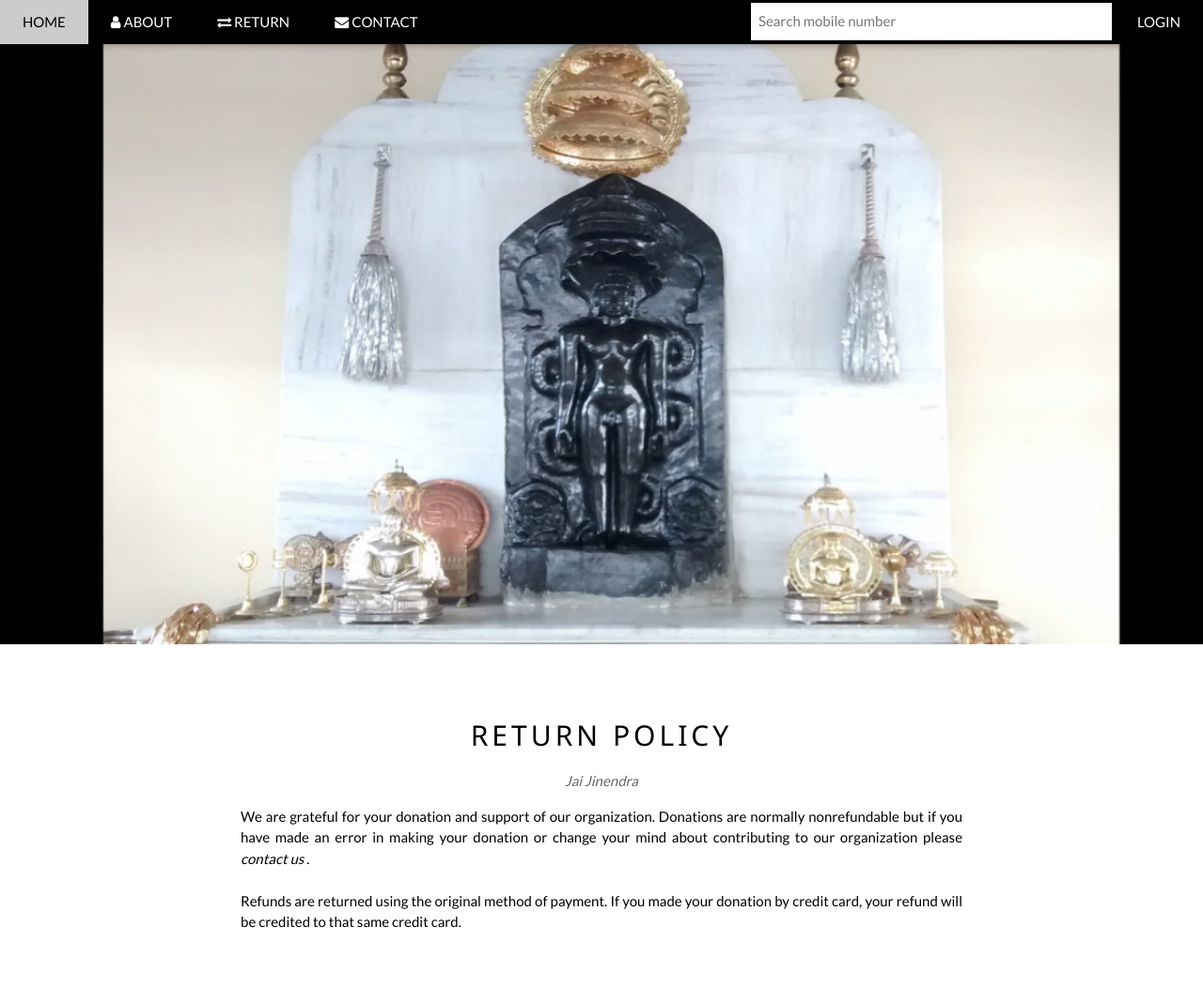
After one commit to anshjain/mandar-boli, a Django app: page /return/ in a window 1280 px wide. The commit adds this page. Shown: the top 1069 px of the page at 94% size. Run offline with Django 3.2, Linux system fonts and the light colour scheme; parts of the project's set-up code (start-up, migrations or seed data) failed here and were passed over; some libraries are stand-ins or nearby versions.

Commit message:
Add return ploicy into the App

```diff
--- a/Boli/templates/navbar.html
+++ b/Boli/templates/navbar.html
@@ -11,6 +11,9 @@
             <a href="{% url 'about' %}#about-us" class="w3-bar-item w3-button w3-padding-large w3-hide-small">
                 <i class="fa fa-user"></i> ABOUT
             </a>
+            <a href="{% url 'return' %}#returns" class="w3-bar-item w3-button w3-padding-large w3-hide-small">
+                <i class="fa fa-exchange"></i> RETURN
+            </a>
             <a href="{% url 'contact-us' %}#contact" class="w3-bar-item w3-button w3-padding-large w3-hide-small">
                 <i class="fa fa-envelope"></i> CONTACT
             </a>
@@ -23,6 +26,9 @@
         {% else %}
             <a href="{% url 'about' %}#about-us" class="w3-bar-item w3-button w3-padding-large w3-hide-small">
                 <i class="fa fa-user"></i> ABOUT
+            </a>
+            <a href="{% url 'return' %}#returns" class="w3-bar-item w3-button w3-padding-large w3-hide-small">
+                <i class="fa fa-exchange"></i> RETURN
             </a>
             <a href="{% url 'contact-us' %}#contact" class="w3-bar-item w3-button w3-padding-large w3-hide-small">
                 <i class="fa fa-envelope"></i> CONTACT
@@ -39,6 +45,7 @@
   {% if request.user.is_authenticated %}
     <a href="{% url 'add-record' %}#entry" class="w3-bar-item w3-button w3-padding-large" onclick="myFunction()">ADD</a>
     <a href="{% url 'about' %}#about-us" class="w3-bar-item w3-button w3-padding-large">ABOUT</a>
+    <a href="{% url 'return' %}#returns" class="w3-bar-item w3-button w3-padding-large" onclick="myFunction()">RETURN</a>
     <a href="{% url 'contact-us' %}#contact" class="w3-bar-item w3-button w3-padding-large" onclick="myFunction()">CONTACT</a>
     {% if request.user.is_staff and not request.user.is_superuser %}
         <a href="{% url 'admin:index' %}" class="w3-bar-item w3-button w3-padding-large">ADMIN</a>
@@ -46,6 +53,7 @@
     <a href="{% url 'logout' %}#login" class="w3-bar-item w3-button w3-padding-large" onclick="myFunction()">LOGOUT</a>
   {% else %}
     <a href="{% url 'about' %}#about-us" class="w3-bar-item w3-button w3-padding-large">ABOUT</a>
+    <a href="{% url 'return' %}#returns" class="w3-bar-item w3-button w3-padding-large" onclick="myFunction()">RETURN</a>
     <a href="{% url 'contact-us' %}#contact" class="w3-bar-item w3-button w3-padding-large" onclick="myFunction()">CONTACT</a>
     <a href="{% url 'login' %}#login" class="w3-bar-item w3-button w3-padding-large" onclick="myFunction()">LOGIN</a>
   {% endif %}
--- a/Boli/templates/records.html
+++ b/Boli/templates/records.html
@@ -93,7 +93,7 @@
                                     onclick="display_model('01', '{{total_amt}}', '{{record.boli_date|date}}', 'None')">
                             {% trans 'Paid' %} <br/>
                         </div>
-                        <div class='pm-button'>
+                        <div class='pm-button' style="float: left; width: 30%;">
                             <a target="_blank" href='https://www.payumoney.com/paybypayumoney/#/9055CFF2373C0B104DAEC8987CAF770E'>
                                 <img src='https://www.payumoney.com/media/images/payby_payumoney/new_buttons/23.png' />
                             </a>
--- /dev/null
+++ b/Boli/templates/return_policy.html
@@ -0,0 +1,19 @@
+{% extends "base.html" %}
+
+{% load staticfiles i18n %}
+
+{% block title %}{% trans "Return Policy" %}{% endblock %}
+
+{% block main %}
+    <!-- The about us Section -->
+    <div class="w3-container w3-content w3-center w3-padding-64" style="max-width:800px" id="returns">
+        <h2 class="w3-wide">RETURN POLICY</h2>
+        <p class="w3-opacity"><i>Jai Jinendra</i></p>
+        <p class="w3-justify">
+            We are grateful for your donation and support of our organization. Donations are normally nonrefundable but if you have made an error in making your donation or change your mind about
+            contributing to our organization please <i>contact us </i>.<br /><br />
+            Refunds are returned using the original method of payment.
+            If you made your donation by credit card, your refund will be credited to that same credit card.
+        </p>
+    </div>
+{% endblock %}
--- a/Boli/urls.py
+++ b/Boli/urls.py
@@ -22,7 +22,7 @@ from django.contrib.auth.views import LoginView, LogoutView
 
 from events.views import EventListView, EventCreateView
 from mandir.views import (RecordListView, EntryCreateView, ajax_single_account, contact,
-                          AboutView, payment_complete, HomeView)
+                          AboutView, payment_complete, HomeView, ReturnView)
 
 
 admin.site.site_header = 'PunyaUday Fund'
@@ -37,6 +37,7 @@ urlpatterns = [
     url(r'^add/$', EntryCreateView.as_view(), name='add-record'),
     url(r'^get/description/$', ajax_single_account, name='des-search'),
     url(r'^about-us/$', AboutView.as_view(), name='about'),
+    url(r'^return/$', ReturnView.as_view(), name='return'),
     url(r'^contact-us/$', contact, name='contact-us'),
     url(r'^payment/done/$', payment_complete, name='payment-done'),
     url(r'^events/(?P<event_id>\d+)/$', EventListView.as_view(), name='event'),
--- a/mandir/views.py
+++ b/mandir/views.py
@@ -390,6 +390,10 @@ class AboutView(TemplateView):
         return context
 
 
+class ReturnView(TemplateView):
+    template_name = 'return_policy.html'
+
+
 def ajax_single_account(request):
     """
     gets single item
```
